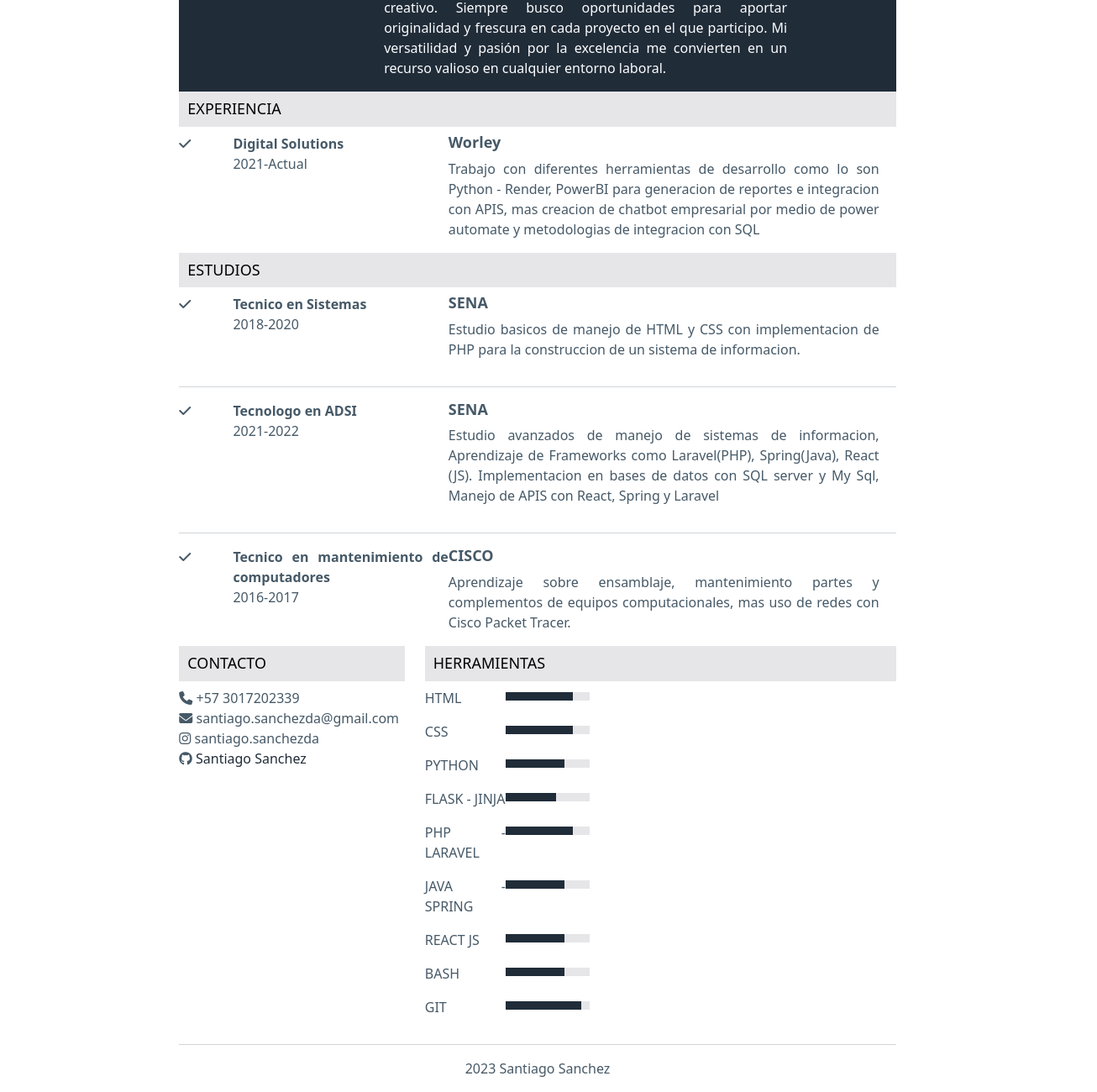
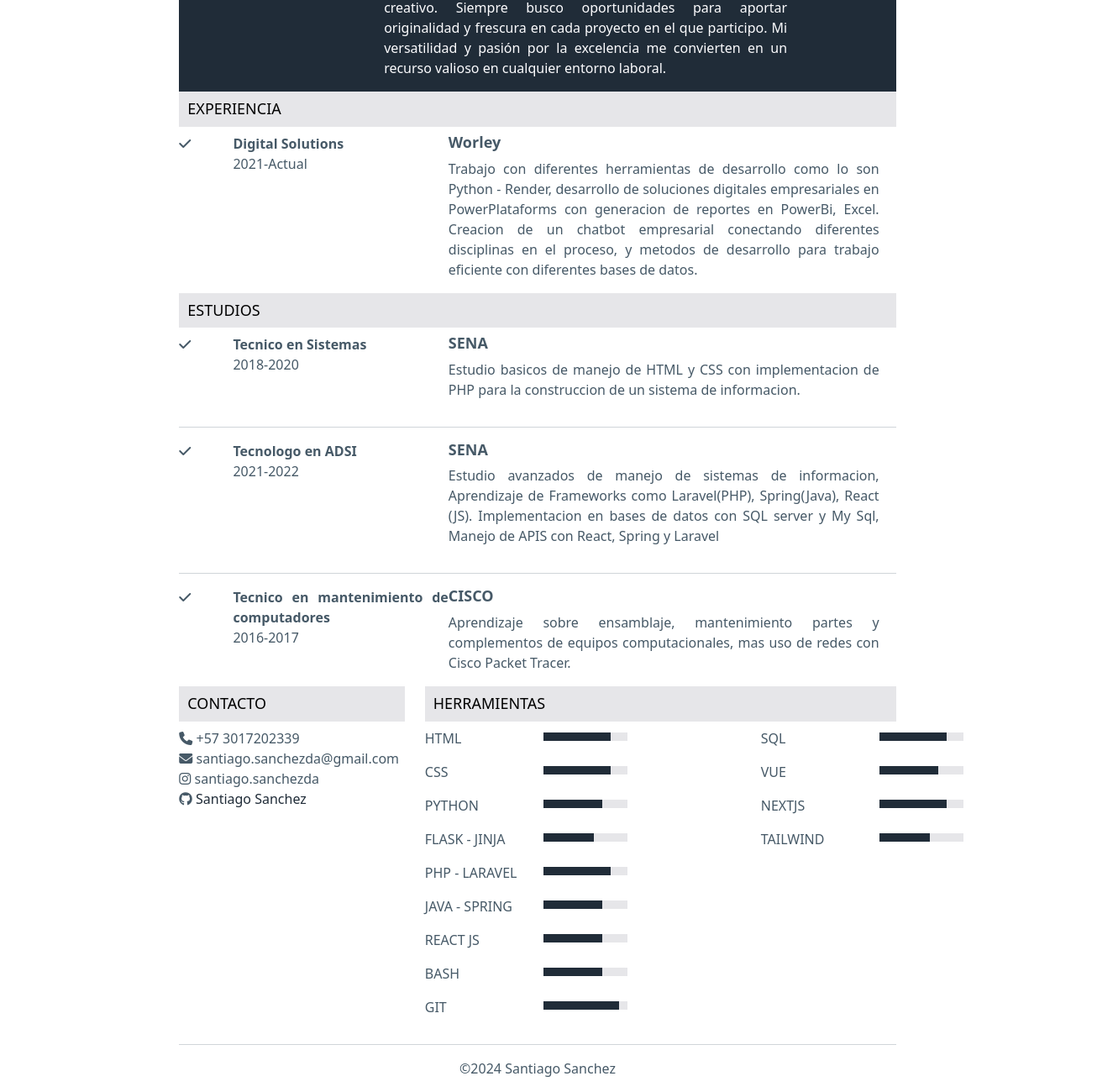
Before and after one commit to SantiagoSanchezB/CV, a plain HTML site: page index.html in a window 1280 px wide. Shown: the part 302-1602 px from the top of the page at 84% size, 1306 px wide, since content can reach past the window. Drawn offline with nearby package versions, Linux system fonts and the light colour scheme.

Commit message:
Changes for new revision

```diff
--- a/css/css.css
+++ b/css/css.css
@@ -105,12 +105,14 @@ a:hover {
 
 #SS {
     display: grid;
-    grid-template-columns: 0.2fr 0.5fr;
+    grid-template-columns: 0.3fr 0.5fr;
+    gap: 30px;
 }
 
 .habilities {
+    width: 100vh;
     display: grid;
-    grid-template-columns: 6fr 1fr;
+    grid-template-columns: 2fr 2fr;
 }
 
 #progress-bar {
--- a/index.html
+++ b/index.html
@@ -45,8 +45,10 @@
 
                     <div>
                         <h4 id="head" class="minimun">Worley</h4>
-                        <p>Trabajo con diferentes herramientas de desarrollo como lo son Python - Render, PowerBI para generacion de reportes e integracion con APIS, mas creacion de chatbot empresarial por medio de power automate
-                            y metodologias de integracion con SQL
+                        <p>
+                            Trabajo con diferentes herramientas de desarrollo como lo son Python - Render, desarrollo de soluciones digitales empresariales en PowerPlataforms con
+                            generacion de reportes en PowerBi, Excel. Creacion de un chatbot empresarial conectando diferentes disciplinas en el proceso, y metodos de desarrollo para
+                            trabajo eficiente con diferentes bases de datos.
                         </p>
                     </div>
 
@@ -121,8 +123,8 @@
             <div class="col-md-8">
                 <h4 id="experience">Herramientas</h4>
 
-                <div class="habilities">
-                    <div>
+                <div class="habilities gap-20">
+                    <div class="1">
                         <div id="SS">
                             <p>HTML</p>
                             <div id="progress-bar">
@@ -184,14 +186,49 @@
                             </div>
                         </div>
                     </div>
+
+                    <div class="2">
+                        <div id="SS">
+                            <p>SQL</p>
+                            <div id="progress-bar">
+                                <div id="progress-HTML"></div>
+                            </div>
+                        </div>
+
+                        <div id="SS">
+                            <p>VUE</p>
+                            <div id="progress-bar">
+                                <div id="progress-PYTHON"></div>
+                            </div>
+                        </div>
+
+                        <div id="SS">
+                            <p>NEXTJS</p>
+                            <div id="progress-bar">
+                                <div id="progress-CSS"></div>
+                            </div>
+                        </div>
+
+                        <div id="SS">
+                            <p>TAILWIND</p>
+                            <div id="progress-bar">
+                                <div id="progress-FLASK"></div>
+                            </div>
+                        </div>
+                    </div>
                 </div>
             </div>
         </div>
 
         <hr class="w-100">
-        <p class="text-center copyright w-100">2023 Santiago Sanchez</p>
+        <p class="text-center copyright w-100" id="copyright"></p>
 
     </div>
+
+    <script>
+        var añoActual = new Date().getFullYear();
+        document.getElementById("copyright").textContent = "©" + añoActual + " Santiago Sanchez";
+    </script>
 
     <script src="https://kit.fontawesome.com/0491bbb216.js" crossorigin="anonymous"></script>
     <script src="https://cdn.jsdelivr.net/npm/bootstrap@5.3.0-alpha1/dist/js/bootstrap.bundle.min.js" integrity="sha384-w76AqPfDkMBDXo30jS1Sgez6pr3x5MlQ1ZAGC+nuZB+EYdgRZgiwxhTBTkF7CXvN" crossorigin="anonymous"></script>
```
